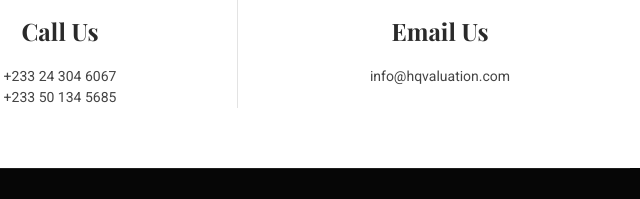
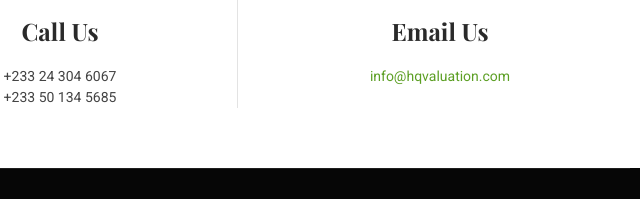
Before and after one commit to takyifidelis/hqproperty, a plain HTML site: page index.html in a window 1280 px wide. Shown: the part 4916-5115 px from the top of the page, 580-1220 px from the left. Drawn offline with nearby package versions, Linux system fonts and the light colour scheme; files whose address does not match are found by name; a web font is replaced by a local one.

Commit message:
fix: make email address clickable in contact section

```diff
--- a/index.html
+++ b/index.html
@@ -991,7 +991,7 @@ A: Yes, we provide consulting services to help clients make informed property in
               >
                 <i class="bi bi-envelope"></i>
                 <h3>Email Us</h3>
-                <p>info@hqvaluation.com</p>
+                <p><a href="mailto:info@hqvaluation.com">info@hqvaluation.com</a></p>
               </div>
             </div>
             <!-- End Info Item -->
```
